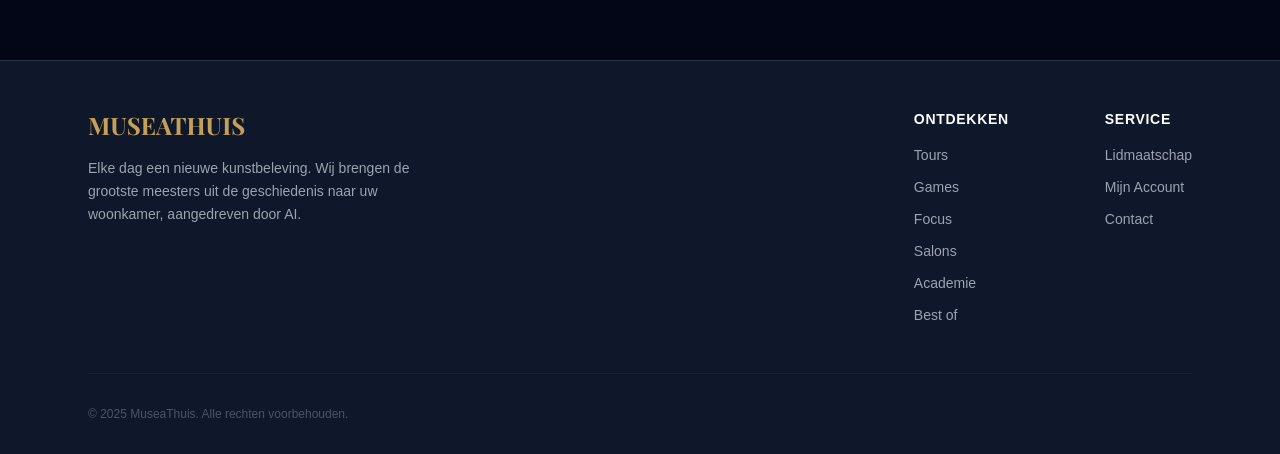
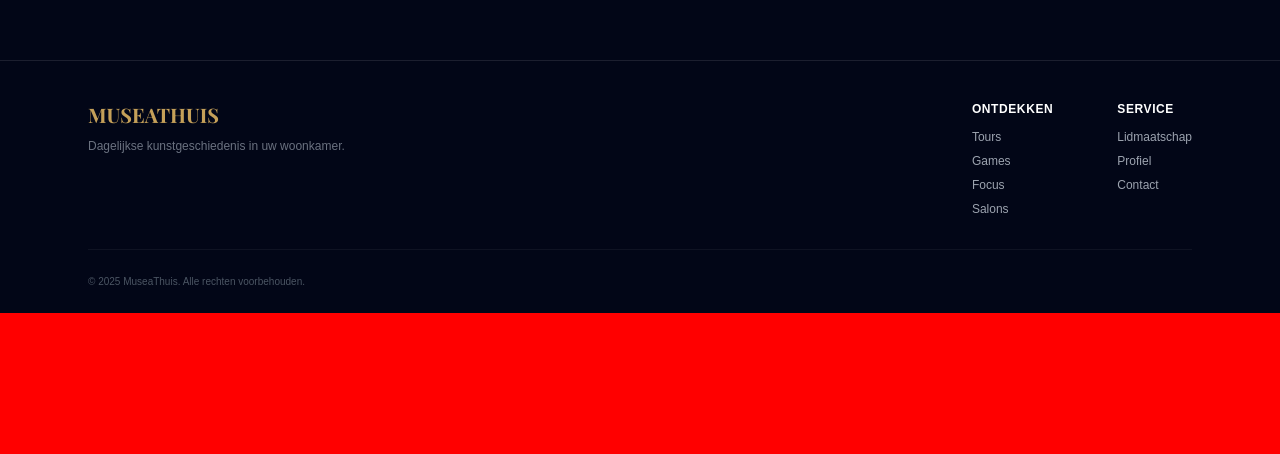
Before and after one commit to HerrMattie/museathuis, a Next.js app: page / in a window 1280 px wide. Shown: the part 820-1274 px from the top of the page. After the commit the page ends 1133 px from the top, so only its background shows below. Built offline with nearby package versions, Linux system fonts and the light colour scheme; no server answers; the database is empty; a web font is replaced by a local one.

Commit message:
Update Footer.tsx

```diff
--- a/components/layout/Footer.tsx
+++ b/components/layout/Footer.tsx
@@ -4,46 +4,44 @@ import Link from 'next/link';
 
 export default function Footer() {
   return (
-    <footer className="bg-midnight-900 border-t border-white/10 pt-12 pb-8 mt-auto">
+    <footer className="bg-midnight-950 border-t border-white/10 pt-10 pb-6 mt-auto">
       <div className="container mx-auto px-6 max-w-6xl">
-        <div className="flex flex-col md:flex-row justify-between gap-12 mb-12">
+        <div className="flex flex-col md:flex-row justify-between gap-8 mb-8">
 
-          {/* Kolom 1: Brand (Links) */}
+          {/* Brand */}
           <div className="md:w-1/3">
-            <Link href="/" className="font-serif text-2xl font-bold text-museum-gold block mb-4">
+            <Link href="/" className="font-serif text-xl font-bold text-museum-gold block mb-2">
               MUSEATHUIS
             </Link>
-            <p className="text-gray-400 text-sm leading-relaxed max-w-sm">
-              Elke dag een nieuwe kunstbeleving. Wij brengen de grootste meesters uit de geschiedenis naar uw woonkamer, aangedreven door AI.
+            <p className="text-gray-500 text-xs leading-relaxed max-w-sm">
+              Dagelijkse kunstgeschiedenis in uw woonkamer.
             </p>
           </div>
 
-          {/* Kolom 2 & 3: Navigatie (Rechts, naast elkaar) */}
-          <div className="flex gap-16 md:gap-24">
+          {/* Navigatie Compact */}
+          <div className="flex gap-16 text-xs text-gray-400">
               <div>
-                <h4 className="font-bold text-white mb-4 text-sm uppercase tracking-wider">Ontdekken</h4>
-                <ul className="space-y-3 text-sm text-gray-400">
+                <h4 className="font-bold text-white mb-3 uppercase tracking-wider">Ontdekken</h4>
+                <ul className="space-y-2">
                   <li><Link href="/tour" className="hover:text-museum-gold transition-colors">Tours</Link></li>
                   <li><Link href="/game" className="hover:text-museum-gold transition-colors">Games</Link></li>
                   <li><Link href="/focus" className="hover:text-museum-gold transition-colors">Focus</Link></li>
                   <li><Link href="/salon" className="hover:text-museum-gold transition-colors">Salons</Link></li>
-                  <li><Link href="/academie" className="hover:text-museum-gold transition-colors">Academie</Link></li>
-                  <li><Link href="/best-of" className="hover:text-museum-gold transition-colors">Best of</Link></li>
                 </ul>
               </div>
 
               <div>
-                <h4 className="font-bold text-white mb-4 text-sm uppercase tracking-wider">Service</h4>
-                <ul className="space-y-3 text-sm text-gray-400">
+                <h4 className="font-bold text-white mb-3 uppercase tracking-wider">Service</h4>
+                <ul className="space-y-2">
                   <li><Link href="/pricing" className="hover:text-museum-gold transition-colors">Lidmaatschap</Link></li>
-                  <li><Link href="/profile" className="hover:text-museum-gold transition-colors">Mijn Account</Link></li>
+                  <li><Link href="/profile" className="hover:text-museum-gold transition-colors">Profiel</Link></li>
                   <li><Link href="/contact" className="hover:text-museum-gold transition-colors">Contact</Link></li>
                 </ul>
               </div>
           </div>
         </div>
 
-        <div className="border-t border-white/5 pt-8 text-center md:text-left text-xs text-gray-600">
+        <div className="border-t border-white/5 pt-6 text-center md:text-left text-[10px] text-gray-600">
             © {new Date().getFullYear()} MuseaThuis. Alle rechten voorbehouden.
         </div>
       </div>
```
